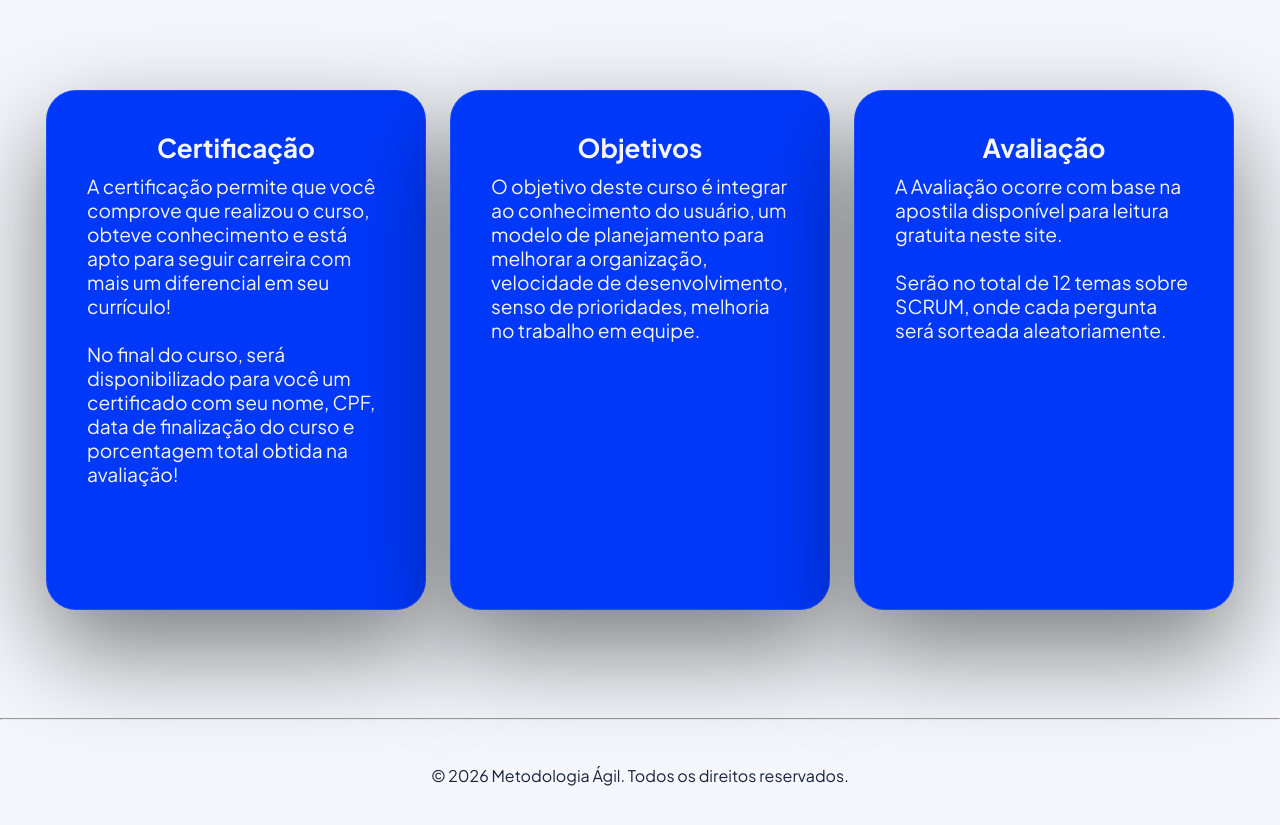
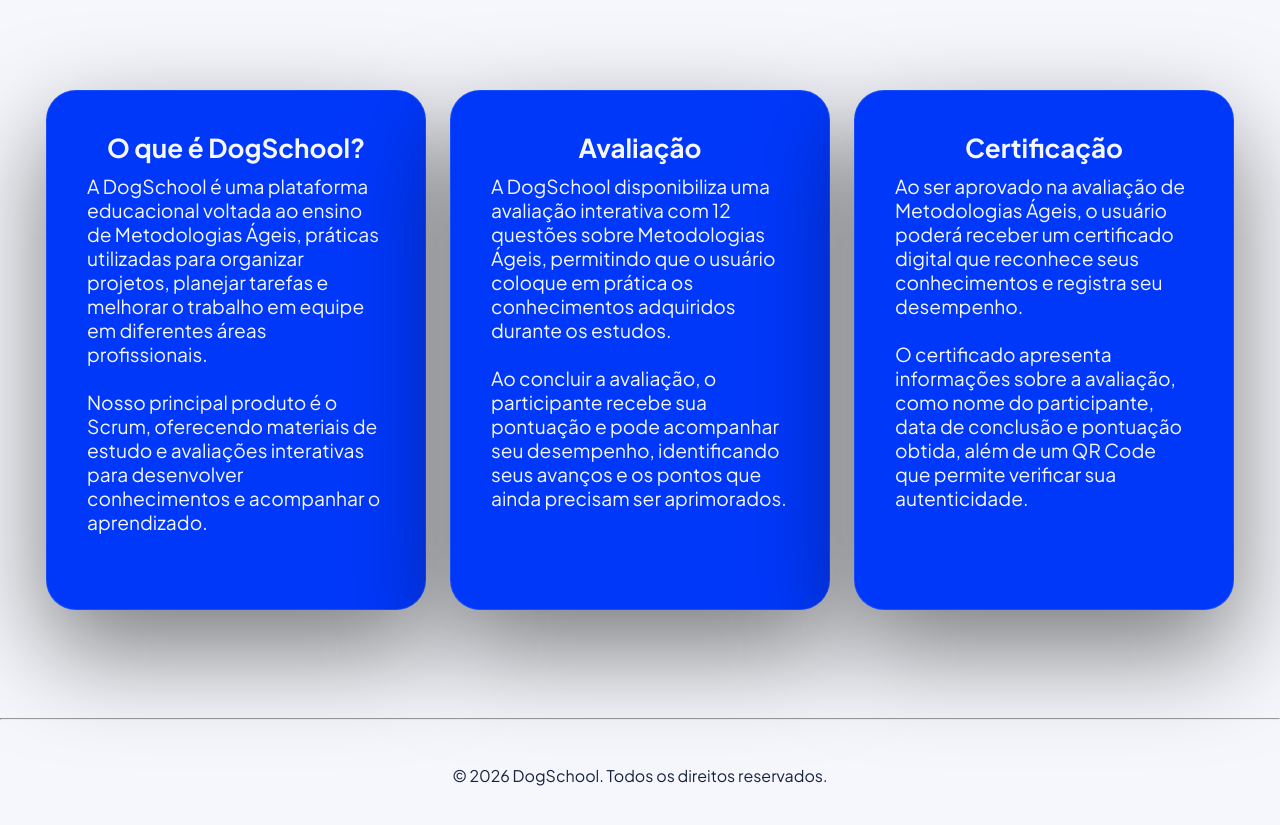
Before and after one commit to saikihector/DogSchool, a plain HTML site: page frontend/index.html in a window 1280 px wide. Shown: the part 820-1645 px from the top of the page. Drawn offline with Linux system fonts and the light colour scheme; no server answers.

Commit message:
Update content in index.html for DogSchool

```diff
--- a/frontend/index.html
+++ b/frontend/index.html
@@ -84,11 +84,11 @@
         <!--Box 1-->
 
         <div class="sobre-box">
-            <div class="title"> Certificação </div>
+            <div class="title"> O que é DogSchool? </div>
                 <div class="bar">
                     <div class="info">
-                        <span class="text-box"> A certificação permite que você comprove que realizou o curso, obteve conhecimento e está apto para seguir carreira com mais um diferencial em seu currículo! <br><br>
-                            No final do curso, será disponibilizado para você um certificado com seu nome, CPF, data de finalização do curso e porcentagem total obtida na avaliação! <br>
+                        <span class="text-box"> A DogSchool é uma plataforma educacional voltada ao ensino de Metodologias Ágeis, práticas utilizadas para organizar projetos, planejar tarefas e melhorar o trabalho em equipe em diferentes áreas profissionais. <br><br>
+                            Nosso principal produto é o Scrum, oferecendo materiais de estudo e avaliações interativas para desenvolver conhecimentos e acompanhar o aprendizado. <br>
                         </span>
                     </div>
                 </div>
@@ -98,10 +98,11 @@
         <!--Box 2-->
 
         <div class="sobre-box">
-            <div class="title"> Objetivos </div>
+            <div class="title"> Avaliação </div>
                 <div class="bar">
                     <div class="info">
-                        <span class="text-box"> O objetivo deste curso é integrar ao conhecimento do usuário, um modelo de planejamento para melhorar a organização, velocidade de desenvolvimento, senso de prioridades, melhoria no trabalho em equipe. <br>
+                        <span class="text-box"> A DogSchool disponibiliza uma avaliação interativa com 12 questões sobre Metodologias Ágeis, permitindo que o usuário coloque em prática os conhecimentos adquiridos durante os estudos. <br><br>
+                            Ao concluir a avaliação, o participante recebe sua pontuação e pode acompanhar seu desempenho, identificando seus avanços e os pontos que ainda precisam ser aprimorados. <br>
                         </span>
                     </div>
                 </div>
@@ -111,11 +112,11 @@
         <!--Box 3-->
 
         <div class="sobre-box">
-            <div class="title"> Avaliação </div>
+            <div class="title"> Certificação </div>
                 <div class="bar">
                     <div class="info">
-                        <span class="text-box"> A Avaliação ocorre com base na apostila disponível para leitura gratuita neste site.<br><br>
-                            Serão no total de 12 temas sobre SCRUM, onde cada pergunta será sorteada aleatoriamente.
+                        <span class="text-box"> Ao ser aprovado na avaliação de Metodologias Ágeis, o usuário poderá receber um certificado digital que reconhece seus conhecimentos e registra seu desempenho. <br><br>
+                            O certificado apresenta informações sobre a avaliação, como nome do participante, data de conclusão e pontuação obtida, além de um QR Code que permite verificar sua autenticidade. <br>
                         </span>
                     </div>
                 </div>
@@ -135,7 +136,7 @@
     <footer>
         <div class="icons-footer">
             <p>
-                &copy; 2026 Metodologia Ágil. Todos os direitos reservados.
+                &copy; 2026 DogSchool. Todos os direitos reservados.
             </p>
         </div>
     </footer>
```
